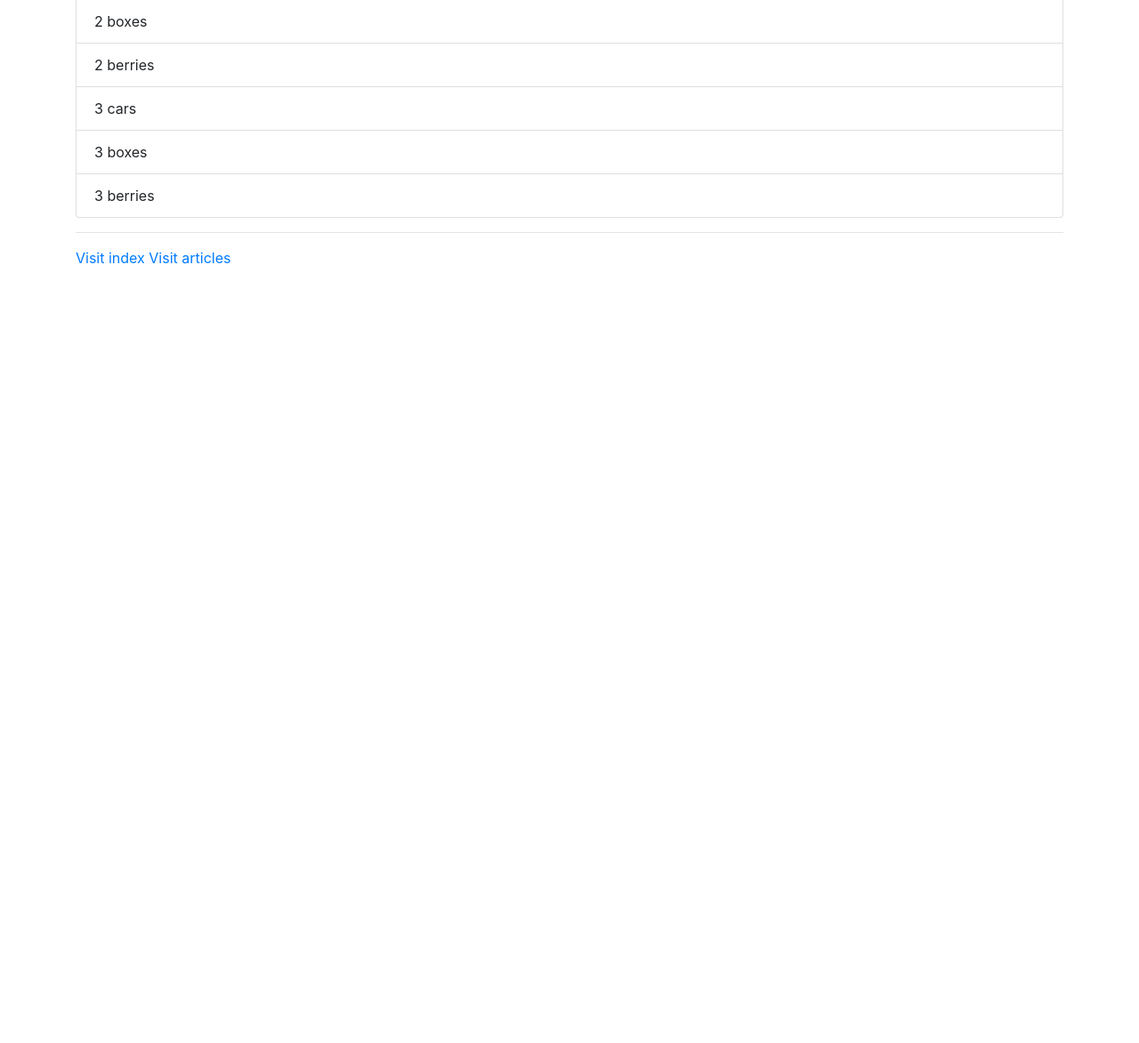
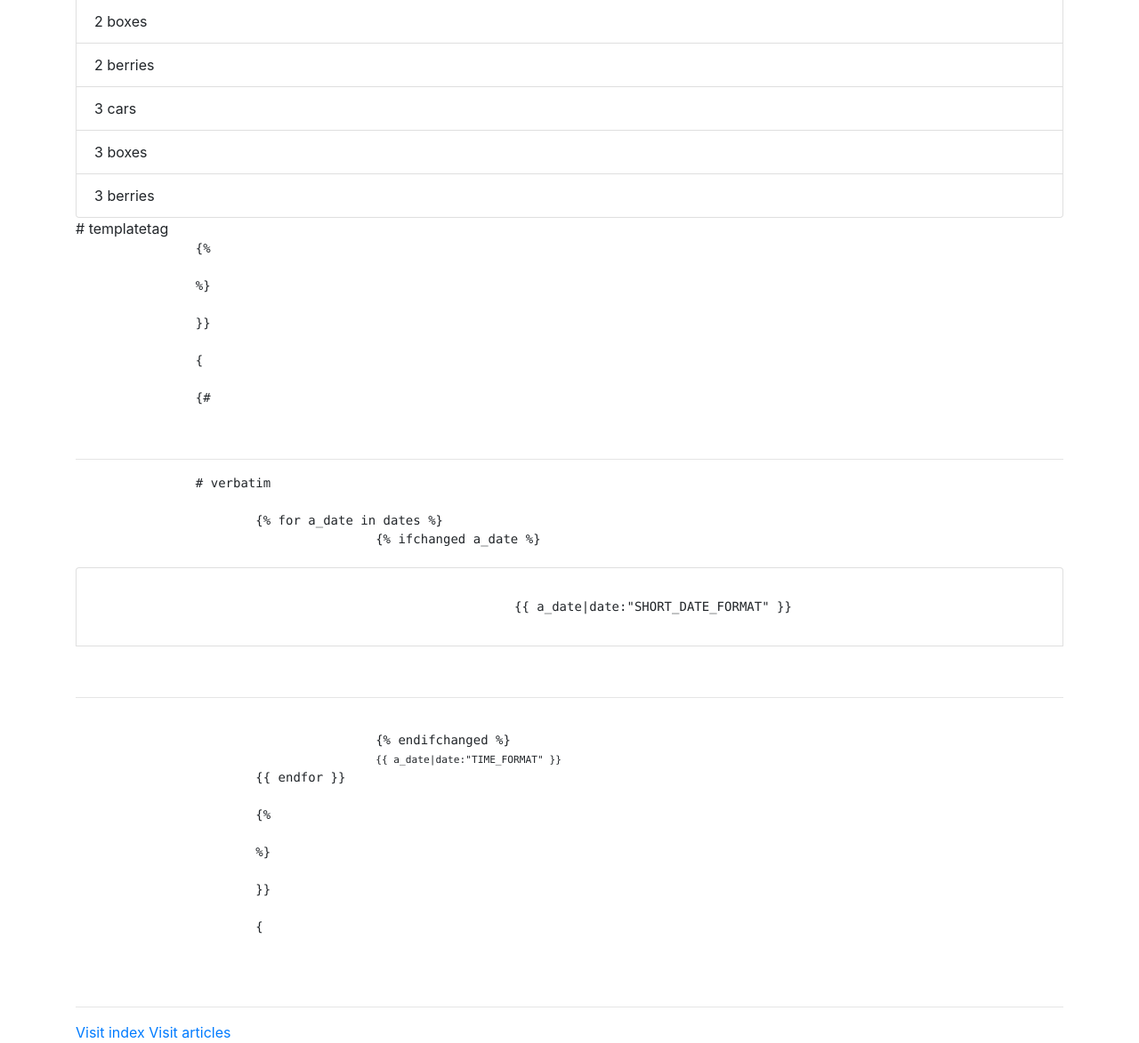
Before and after one commit to DmitryGulitsky/python-django-training, a Django app: page /homepage/articles/ in a window 1280 px wide. Shown: the part 4800-5973 px from the top of the page at 89% size. Before the commit the page ends 5097 px from the top, so only its background shows below. Run offline with Django 3.2, Linux system fonts and the light colour scheme; some libraries are stand-ins or nearby versions.

Commit message:
Add 'verbatim' tags to articles

```diff
--- a/myproject/homepage/templates/homepage/articles.html
+++ b/myproject/homepage/templates/homepage/articles.html
@@ -139,4 +139,39 @@
 			{% endfor %}
 		</ul>
 	</div>
+
+	# templatetag
+	<pre>
+		{% templatetag openblock %} <br>
+		{% templatetag closeblock %} <br>
+		{% templatetag closevariable %} <br>
+		{% templatetag openbrace %} <br>
+		{% templatetag opencomment %} <br>
+	</pre>
+
+	<hr>
+	<pre>
+		# verbatim
+		{% verbatim %}
+			{% for a_date in dates %}
+					{% ifchanged a_date %}
+						<li class="list-group-item">
+							{{ a_date|date:"SHORT_DATE_FORMAT" }}
+						</li>
+						<hr>
+					{% endifchanged %}
+					<small>{{ a_date|date:"TIME_FORMAT" }}</small>
+			{{ endfor }}
+
+			{%
+
+			%}
+
+			}}
+
+			{
+
+		{% endverbatim %}
+	</pre>
+
 {% endblock %}
```
